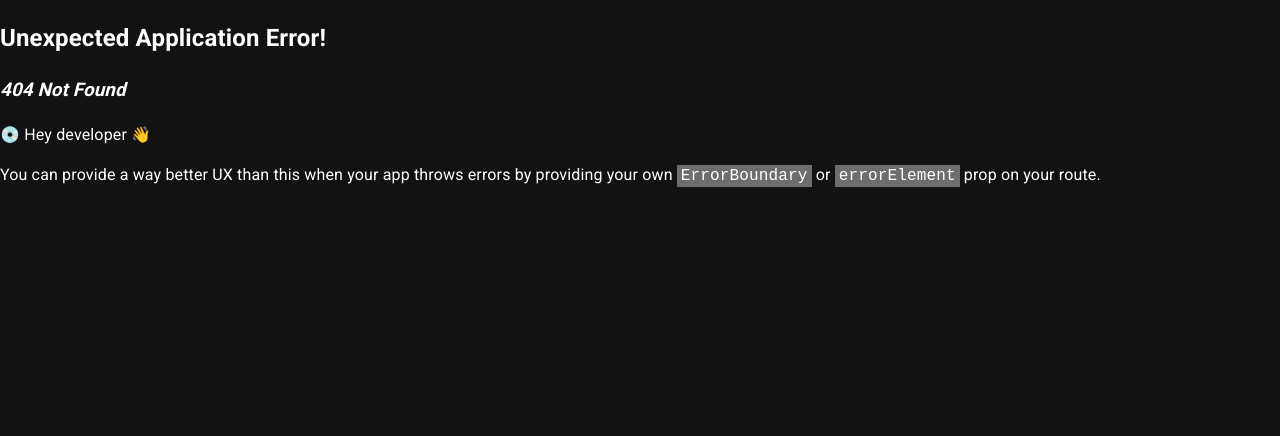
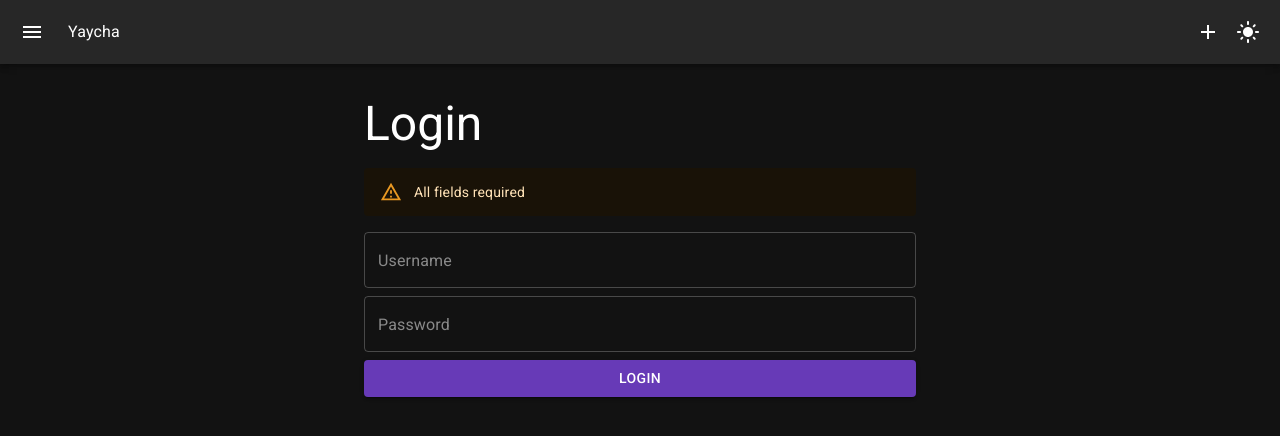
Before and after one commit to Myatthu17/yaycha, a React (Vite) app: page /login in a window 1280 px wide. Before the commit this address had no page. Shown: the top 436 px of the page. Built offline with nearby package versions, Linux system fonts and the light colour scheme; a web font is replaced by a local one.

Commit message:
Add Login Page

```diff
--- a/src/components/AppDrawer.jsx
+++ b/src/components/AppDrawer.jsx
@@ -19,12 +19,15 @@ import {
     Login as LoginIcon,
 } from "@mui/icons-material";
 
+import { useNavigate } from "react-router-dom";
+
 import { deepPurple } from "@mui/material/colors";
 
 import { useApp } from "../ThemedApp";
 
 export default function AppDrawer() {
     const { showDrawer, setShowDrawer, auth, setAuth } = useApp();
+    const navigate = useNavigate();
 
     return (
         <div>
@@ -113,7 +116,7 @@ export default function AppDrawer() {
                             </ListItem>
 
                             <ListItem>
-                                <ListItemButton onClick={() => setAuth(true)}>
+                                <ListItemButton onClick={() => navigate("/login")}>
                                     <ListItemIcon>
                                         <LoginIcon />
                                     </ListItemIcon>
--- a/src/pages/Login.jsx
+++ b/src/pages/Login.jsx
@@ -0,0 +1,32 @@
+import { Alert, Box, Button, TextField, Typography } from "@mui/material";
+
+import { useNavigate } from "react-router-dom";
+import { useApp } from "../ThemedApp";
+
+export default function Login() {
+    const navigate = useNavigate();
+    const { setAuth } = useApp();
+
+    return (
+        <Box>
+            <Typography variant="h3">Login</Typography>
+
+            <Alert severity="warning" sx={{ mt: 2}}>All fields required</Alert>
+
+            <form onSubmit={e => {
+                e.preventDefault();
+                setAuth(true);
+                navigate("/");
+            }}>
+                <Box
+                  sx={{ display: "flex", flexDirection: "column", gap: 1, mt: 2, }}>
+                    <TextField placeholder="Username" fullWidth />
+                    <TextField type="password" placeholder="Password" fullWidth />
+                    <Button type="submit" variant="contained" fullWidth>
+                        Login
+                    </Button>
+                </Box>
+            </form>
+        </Box>
+    );
+}
```
Also changed, not shown: src/ThemedApp.jsx (+6 -1 lines).
